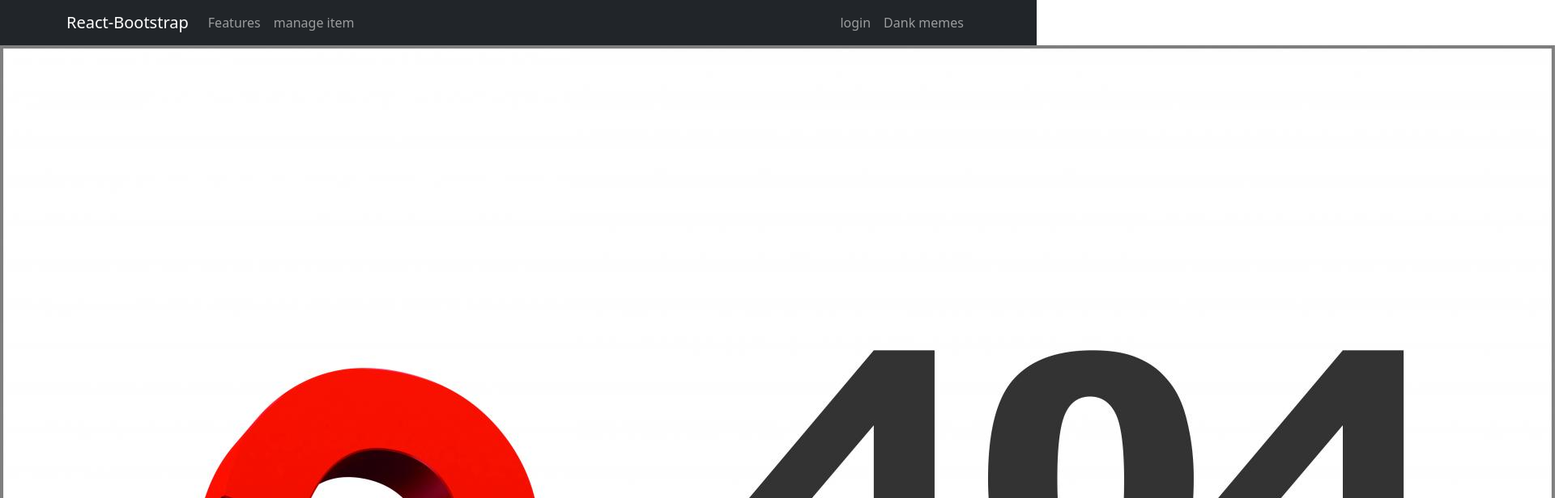
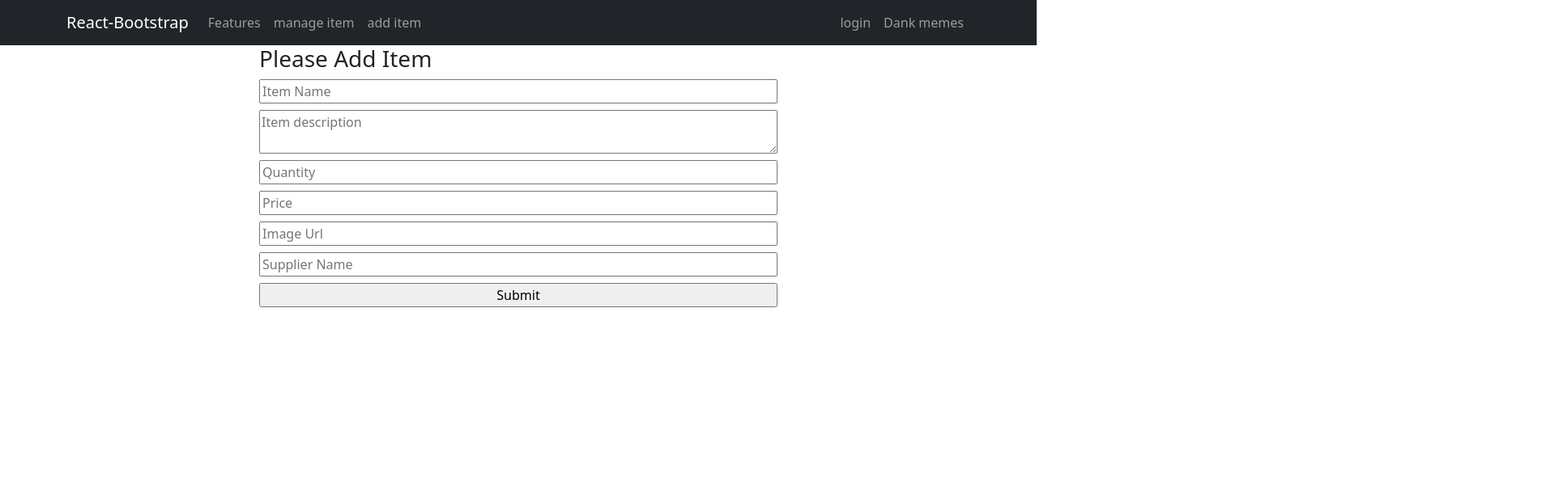
Before and after one commit to MdNadiruzzamanNibras/warehouse-management-website-client-side, a React (Create React App) app: page /addItem in a window 1280 px wide. Shown: the top 616 px of the page at 81% size, 1920 px wide, since content can reach past the window. Built offline with nearby package versions, Linux system fonts and the light colour scheme.

Commit message:
add item done

```diff
--- a/package.json
+++ b/package.json
@@ -6,12 +6,14 @@
     "@testing-library/jest-dom": "^5.16.4",
     "@testing-library/react": "^13.1.1",
     "@testing-library/user-event": "^13.5.0",
+    "axios": "^0.27.2",
     "bootstrap": "^5.1.3",
     "firebase": "^9.7.0",
     "react": "^18.1.0",
     "react-bootstrap": "^2.3.1",
     "react-dom": "^18.1.0",
     "react-firebase-hooks": "^5.0.3",
+    "react-hook-form": "^7.30.0",
     "react-router-dom": "^6.3.0",
     "react-scripts": "5.0.1",
     "react-toastify": "^9.0.1",
--- a/src/App.js
+++ b/src/App.js
@@ -1,5 +1,7 @@
 import { Route, Routes } from 'react-router-dom';
 import './App.css';
+import MyItem from './MyItem/MyItem';
+import AddItem from './Pages/AddItem/AddItem';
 import Home from './Pages/Home/Home/Home';
 import Inventories from './Pages/Home/Inventory/Inverntories/Inventories';
 import SingleInventory from './Pages/Home/Inventory/SingleInventory/SingleInventory';
@@ -21,6 +23,8 @@ function App() {
        <Route path='/login' element={<Login></Login>} ></Route>
        <Route path='/registration' element={<Registration></Registration>}></Route>
        <Route path='/manageitem' element={<ManageInventories></ManageInventories>}></Route>
+       <Route path='/addItem' element={<AddItem></AddItem>}></Route>
+       <Route path='/myItem' element={<MyItem></MyItem>}></Route>
        <Route path='*' element={<NotFound></NotFound>}></Route>
      </Routes>
     </div>
--- /dev/null
+++ b/src/MyItem/MyItem.js
@@ -0,0 +1,25 @@
+import axios from 'axios';
+import React, { useEffect, useState } from 'react';
+
+const MyItem = () => {
+    const [myItems, setmyItems] = useState([])
+    useEffect(()=>{
+        const getItem = async()=>{
+            const url=`http://localhost:5000/myItem`
+            const {data} = await axios.get(url, {
+                headers:{
+                    authorization: `Bearer ${localStorage.getItem('accessToken')}`
+                }
+            })
+            setmyItems(data)
+        }
+
+    },[])
+    return (
+        <div>
+            my
+        </div>
+    );
+};
+
+export default MyItem;
--- /dev/null
+++ b/src/Pages/AddItem/AddItem.js
@@ -0,0 +1,39 @@
+import React from 'react';
+import { useForm } from "react-hook-form";
+
+const AddItem = () => {
+
+  const { register, handleSubmit } = useForm();
+  const onSubmit = data =>{ console.log(data)
+        const url =`http://localhost:5000/inventory`;
+        fetch(url, {
+            method:'POST',
+            headers:{
+                'content-type': 'application/json'
+            },
+            body:JSON.stringify(data)
+        })
+        .then(res=>res.json())
+        .then(result=> console.log(result))
+
+
+}
+
+  return (
+    <div className='w-50 mx-auto'>
+        <h3>Please Add Item</h3>
+        <form className='d-flex flex-column' onSubmit={handleSubmit(onSubmit)}>
+      <input placeholder='Item Name' className='mb-2' type="text" {...register("name", { required: true, maxLength: 20 })} />
+      <textarea placeholder='Item description' className='mb-2' type="text" {...register("description")} />
+      <input placeholder='Quantity' className='mb-2' type="number" {...register("quantity")} />
+      <input placeholder='Price' className='mb-2' type="number" {...register("price")} />
+      <input placeholder='Image Url' className='mb-2' type="text" {...register("img")} />
+      <input placeholder='Supplier Name' className='mb-2' type="text" {...register("supplier")} />
+      <input type="submit" />
+    </form>
+    </div>
+  );
+}
+
+
+export default AddItem;
--- a/src/Pages/Manage Inventory/Manage Inventories/ManageInventories.js
+++ b/src/Pages/Manage Inventory/Manage Inventories/ManageInventories.js
@@ -6,7 +6,7 @@ import useInventory from '../../../Hooks/useInventory';
 const ManageInventories = () => {
     const [inventories, setInvertories]= useInventory()
     const deleteInventory =id=>{
-        const processed = window.confirm('Are you sure delete the inventory')
+        const processed = window.confirm('Are you sure delete the item')
         if(processed){
             const url= `http://localhost:5000/inventory/${id}`
             fetch(url,{
--- a/src/Pages/Shared/Header/Header.js
+++ b/src/Pages/Shared/Header/Header.js
@@ -4,7 +4,7 @@ import { Link } from 'react-router-dom';
 
 const Header = () => {
     return (
-        <Navbar collapseOnSelect expand="lg" bg="dark" variant="dark">
+        <Navbar collapseOnSelect expand="lg" sticky='top' bg="dark" variant="dark">
   <Container>
   <Navbar.Brand href="#home">React-Bootstrap</Navbar.Brand>
   <Navbar.Toggle aria-controls="responsive-navbar-nav" />
@@ -12,6 +12,7 @@ const Header = () => {
     <Nav className="me-auto">
       <Nav.Link href="#features">Features</Nav.Link>
       <Nav.Link as={Link} to='/manageitem'>manage item</Nav.Link>
+      <Nav.Link as={Link} to='/addItem'>add item</Nav.Link>
 
     </Nav>
     <Nav>
```
Also changed, not shown: 1 other file (tests, documents, lock files or other folders).
